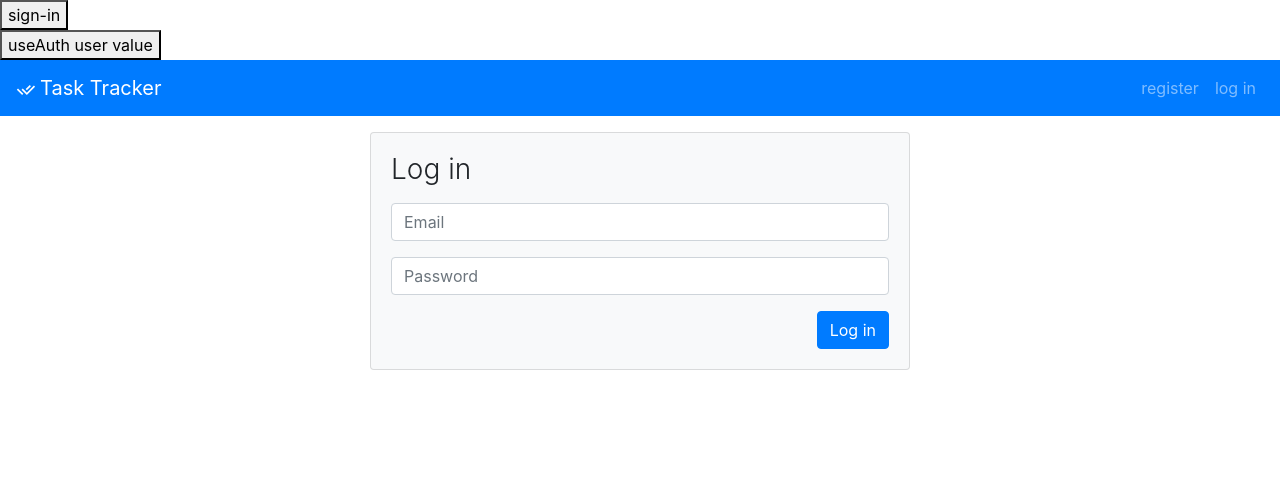
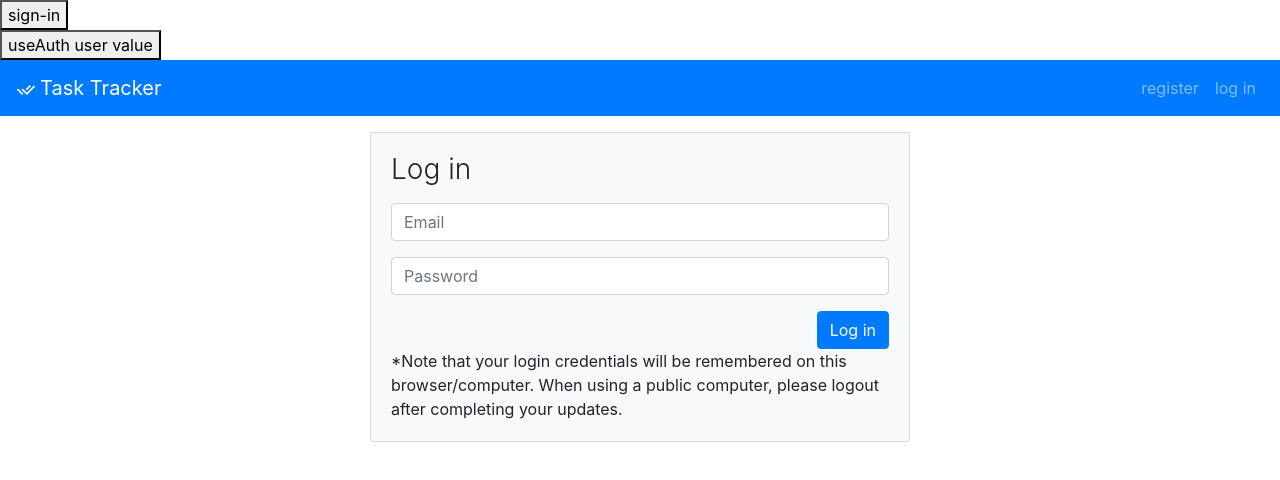
Before and after one commit to zkiu/Task-Tracker, a React (Create React App) app: page /login in a window 1280 px wide. Shown: the top 480 px of the page. Built offline with nearby package versions, Linux system fonts and the light colour scheme; no server answers.

Commit message:
add minor comments

```diff
--- a/src/components/Navigation.js
+++ b/src/components/Navigation.js
@@ -24,7 +24,7 @@ function Navigation({userInfo, isLoading}) {
 							<Link className="nav-item nav-link" to="register">
 								register
 							</Link>
-
+							{/* ** make login into a dropdown menu https://getbootstrap.com/docs/4.5/components/dropdowns/#forms*/}
 							<Link className="nav-item nav-link" to="login">
 								log in
 							</Link>
--- a/src/pages/LoginPage.js
+++ b/src/pages/LoginPage.js
@@ -5,8 +5,7 @@ import ErrorForm from '../components/ErrorForm'
 
 import {signIn} from '../services/firebaseAuth/signIn'
 
-function Login(prop) {
-	// -- *** not yet used prop
+function Login() {
 	const [loginUser, changeLoginUser] = useState({
 		email: '',
 		password: '',
@@ -80,6 +79,11 @@ function Login(prop) {
 										Log in
 									</button>
 								</div>
+								<div>
+									*Note that your login credentials will be remembered on this
+									browser/computer. When using a public computer, please logout
+									after completing your updates.
+								</div>
 							</div>
 						</div>
 					</div>
```
